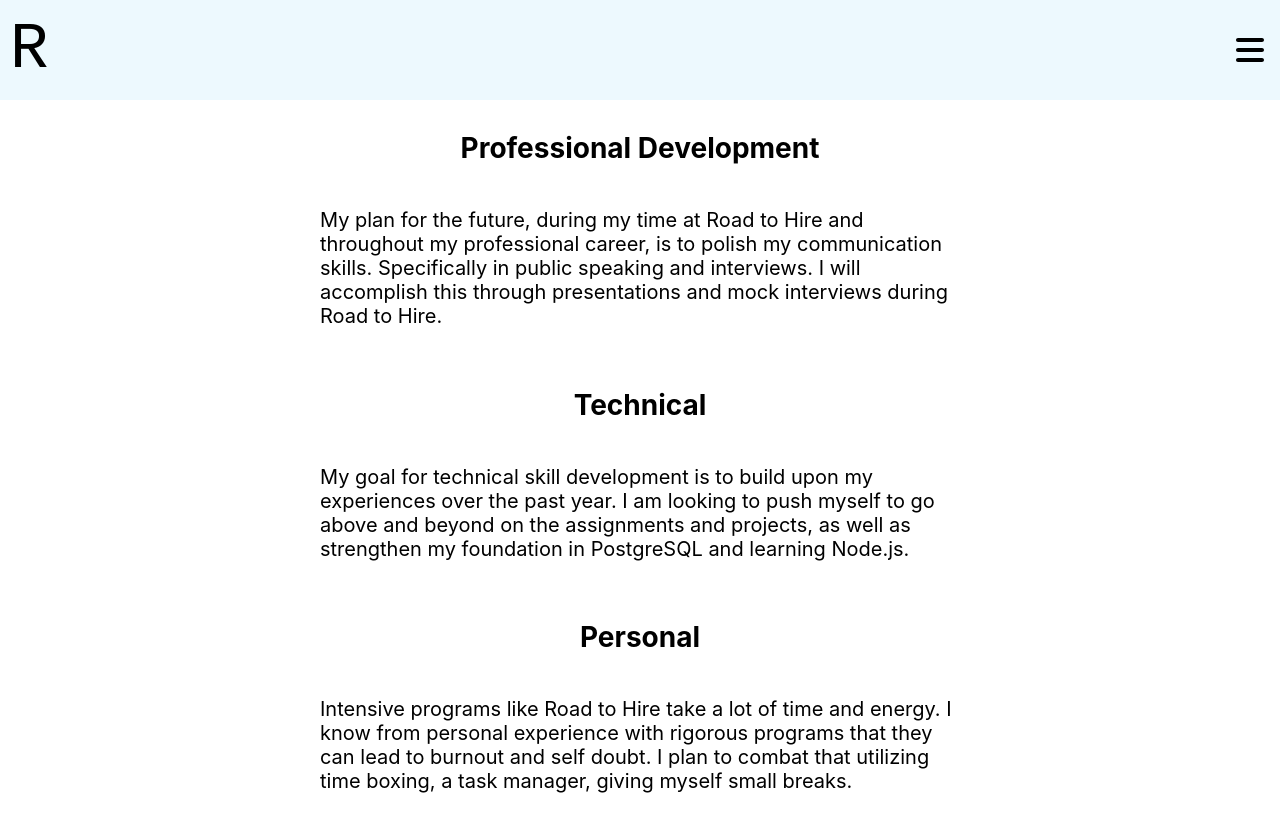
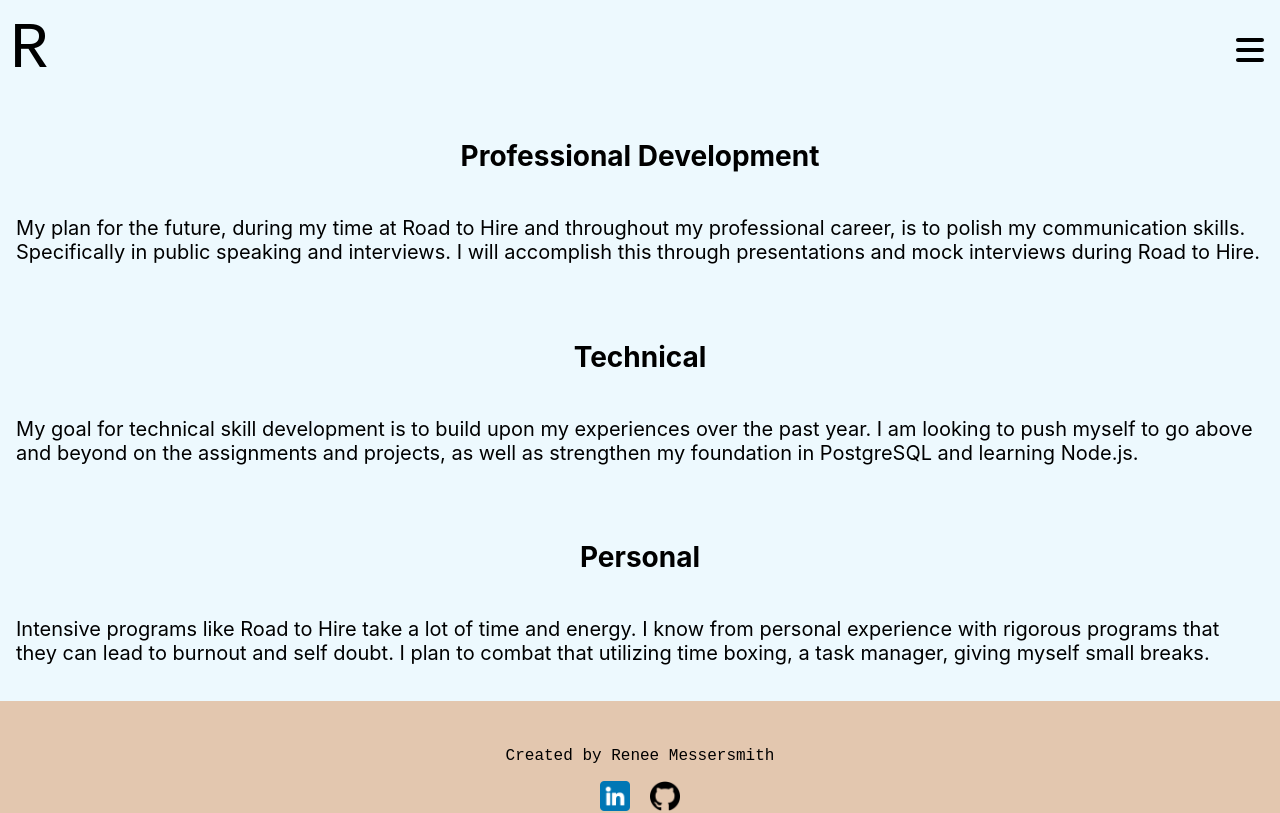
Before and after one commit to reneemes/portfolio-r2h, a React (Create React App) app: page /reflections in a window 1280 px wide. Shown: the top 813 px of the page. Built offline with nearby package versions, Linux system fonts and the light colour scheme; a web font is replaced by a local one.

Commit message:
Fix: BEM in reflections component

```diff
--- a/src/components/Reflections/reflections.css
+++ b/src/components/Reflections/reflections.css
@@ -1,23 +1,23 @@
-.reflection-page {
-	display: flex;
+.reflections {
+  display: flex;
   flex-direction: column;
   align-items: center;
 	flex-wrap: wrap;
 	justify-content: space-around;
+  background-color: var(--primary-color);
 }
 
-.reflection-page article {
+.reflection__article {
   display: flex;
   flex-direction: column;
   align-items: center;
-	padding: 0.5rem;
-  max-width: 50vw;
+	padding: 1rem;
 }
 
-.reflection-title {
+.reflection__article-title {
   font-size: 1.75rem;
 }
 
-.reflection {
+.reflection__article-body {
   font-size: 1.25rem;
 }
--- a/src/components/Reflections/reflections.js
+++ b/src/components/Reflections/reflections.js
@@ -1,27 +1,28 @@
 import "./reflections.css";
 
 function Reflections() {
+
   return (
-    <section className="reflection-page">
-      <article>
-        <h2 className="reflection-title">Professional Development</h2>
-        <p className="reflection">
+    <section className="reflections">
+      <article className="reflection__article">
+        <h2 className="reflection__article-title">Professional Development</h2>
+        <p className="reflection__article-body">
           My plan for the future, during my time at Road to Hire and throughout my professional career,
           is to polish my communication skills. Specifically in public speaking and interviews.
           I will accomplish this through presentations and mock interviews during Road to Hire.
         </p>
       </article>
-      <article>
-        <h2 className="reflection-title">Technical</h2>
-        <p className="reflection">
+      <article className="reflection__article">
+        <h2 className="reflection__article-title">Technical</h2>
+        <p className="reflection__article-body">
           My goal for technical skill development is to build upon my experiences over the past year.
           I am looking to push myself to go above and beyond on the assignments and projects, as well as strengthen my
           foundation in PostgreSQL and learning Node.js.
         </p>
       </article>
-      <article>
-        <h2 className="reflection-title">Personal</h2>
-        <p className="reflection">
+      <article className="reflection__article">
+        <h2 className="reflection__article-title">Personal</h2>
+        <p className="reflection__article-body">
           Intensive programs like Road to Hire take a lot of time and energy.
           I know from personal experience with rigorous programs that they can lead to burnout and self doubt.
           I plan to combat that utilizing time boxing, a task manager, giving myself small breaks.
```
